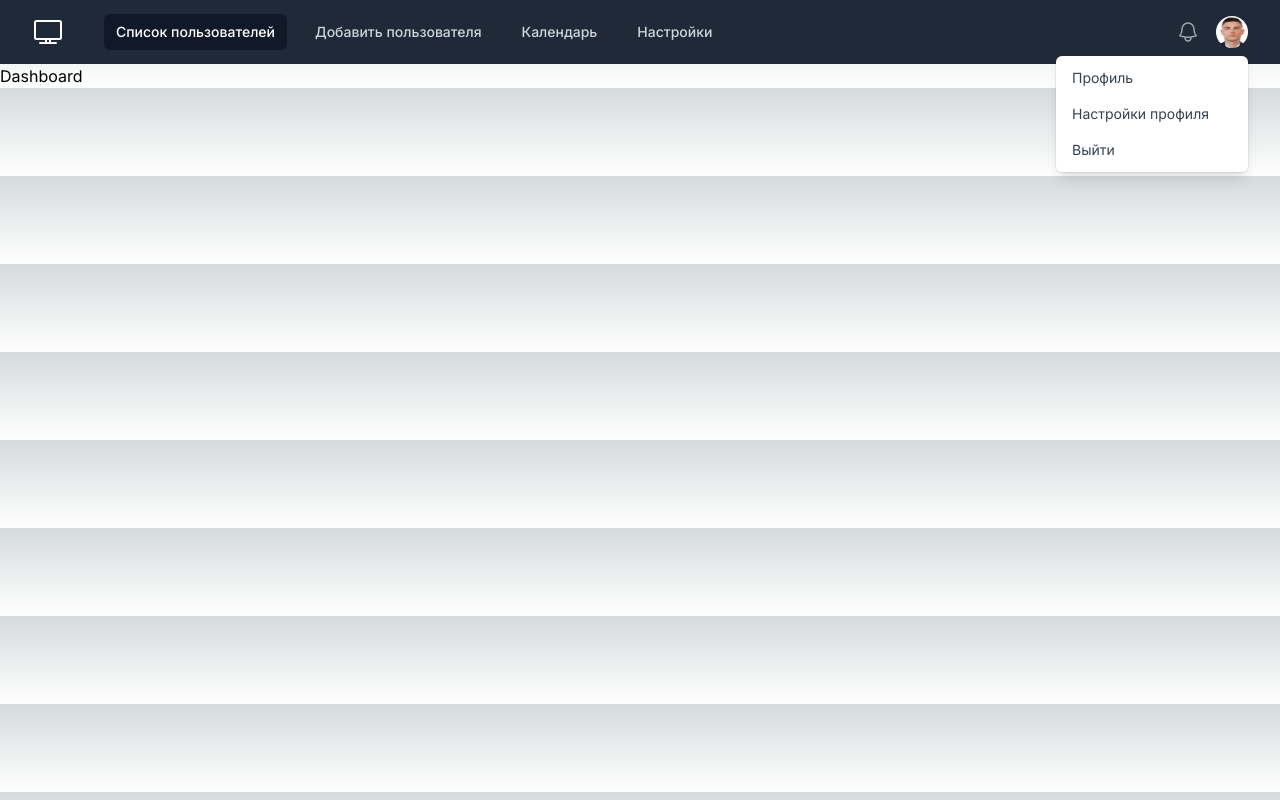
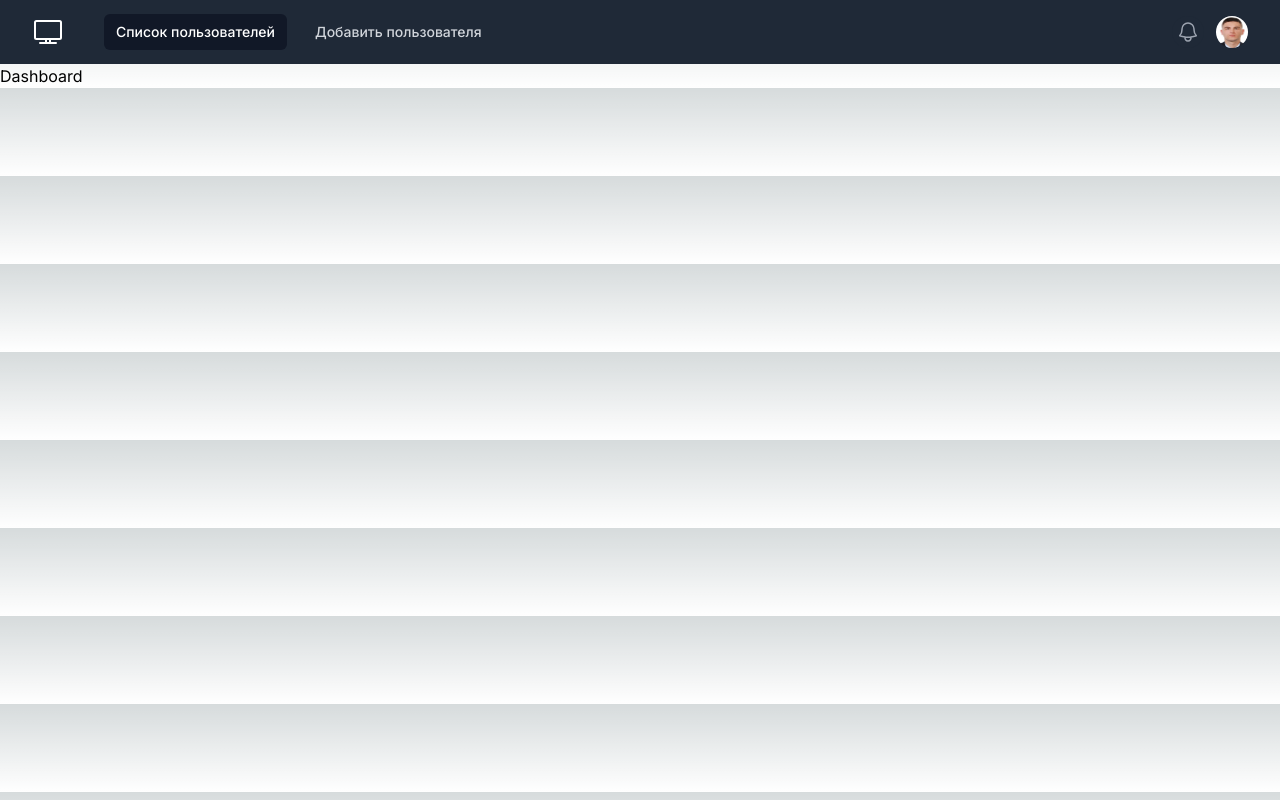
Before and after one commit to Russs11/exp-information-management-system, a Next.js app in the folder admin_panel/: page /dashboard in a window 1280 px wide. Built offline with nearby package versions, Linux system fonts and the light colour scheme.

Commit message:
10.06.2024

```diff
--- a/admin_panel/src/app/page.tsx
+++ b/admin_panel/src/app/page.tsx
@@ -8,7 +8,6 @@ export default function Home() {
         <Header />
       <div className='z-10 max-w-5xl w-full items-center justify-between font-mono text-sm lg:flex'>
         Home
-        <Link href='/auth'>auth</Link>
       </div>
     </main>
   )
--- a/admin_panel/src/components/header/Header.tsx
+++ b/admin_panel/src/components/header/Header.tsx
@@ -1,9 +1,16 @@
 'use client'
 import Image from 'next/image'
 import Link from 'next/link'
+import { useState } from 'react'
+import { RingButton } from '../ui/buttons/RingButton'
+import { UserProfileButton } from '../ui/buttons/UserProfileButton'
+import { UserMenu } from '../ui/user-menu/UserMenu'
 
 export function Header() {
-	return (
+  const [isUserMenu, setIsUserMenu] = useState<boolean>(false)
+
+  console.log(isUserMenu)
+  return (
     <>
       <div className='header'>
         <div className='min-h-full'>
@@ -35,105 +42,17 @@ export function Header() {
                       >
                         Добавить пользователя
                       </a>
-                      <a
-                        href='#'
-                        className='text-gray-300 hover:bg-gray-700 hover:text-white rounded-md px-3 py-2 text-sm font-medium'
-                      >
-                        Календарь
-                      </a>
-                      <a
-                        href='#'
-                        className='text-gray-300 hover:bg-gray-700 hover:text-white rounded-md px-3 py-2 text-sm font-medium'
-                      >
-                        Настройки
-                      </a>
                     </div>
                   </div>
                 </div>
                 <div className='hidden md:block'>
                   <div className='ml-4 flex items-center md:ml-6'>
-                    <button
-                      type='button'
-                      className='relative rounded-full bg-gray-800 p-1 text-gray-400 hover:text-white focus:outline-none focus:ring-2 focus:ring-white focus:ring-offset-2 focus:ring-offset-gray-800'
-                    >
-                      <span className='absolute -inset-1.5'></span>
-                      <span className='sr-only'>Показать уведомления</span>
-                      <svg
-                        className='h-6 w-6'
-                        fill='none'
-                        viewBox='0 0 24 24'
-                        strokeWidth='1.5'
-                        stroke='currentColor'
-                        aria-hidden='true'
-                      >
-                        <path
-                          strokeLinecap='round'
-                          strokeLinejoin='round'
-                          d='M14.857 17.082a23.848 23.848 0 005.454-1.31A8.967 8.967 0 0118 9.75v-.7V9A6 6 0 006 9v.75a8.967 8.967 0 01-2.312 6.022c1.733.64 3.56 1.085 5.455 1.31m5.714 0a24.255 24.255 0 01-5.714 0m5.714 0a3 3 0 11-5.714 0'
-                        />
-                      </svg>
-                    </button>
-
+                    <RingButton />
                     <div className='relative ml-3'>
-                      <div>
-                        <button
-                          type='button'
-                          className='relative flex max-w-xs items-center rounded-full bg-gray-800 text-sm focus:outline-none focus:ring-2 focus:ring-white focus:ring-offset-2 focus:ring-offset-gray-800'
-                          id='user-menu-button'
-                          aria-expanded='false'
-                          aria-haspopup='true'
-                        >
-                          <span className='absolute -inset-1.5'></span>
-                          <span className='sr-only'>
-                            Открыть пользовательское меню
-                          </span>
-
-                          <Image
-                            src='/Petrov_cr.jpg'
-                            alt='avatar'
-                            className='h-8 w-8 rounded-full'
-                            width={36}
-                            height={36}
-                            priority
-                          />
-                        </button>
-                      </div>
-
-                      <div
-                        className='absolute right-0 z-10 mt-2 w-48 origin-top-right rounded-md bg-white py-1 shadow-lg ring-1 ring-black ring-opacity-5 focus:outline-none'
-                        role='menu'
-                        aria-orientation='vertical'
-                        aria-labelledby='user-menu-button'
-                        tabIndex={-1}
-                      >
-                        <a
-                          href='#'
-                          className='block px-4 py-2 text-sm text-gray-700'
-                          role='menuitem'
-                          tabIndex={-1}
-                          id='user-menu-item-0'
-                        >
-                          Профиль
-                        </a>
-                        <a
-                          href='#'
-                          className='block px-4 py-2 text-sm text-gray-700'
-                          role='menuitem'
-                          tabIndex={-1}
-                          id='user-menu-item-1'
-                        >
-                          Настройки профиля
-                        </a>
-                        <a
-                          href='#'
-                          className='block px-4 py-2 text-sm text-gray-700'
-                          role='menuitem'
-                          tabIndex={-1}
-                          id='user-menu-item-2'
-                        >
-                          Выйти
-                        </a>
-                      </div>
+                      <UserProfileButton
+                        onClick={() => setIsUserMenu(prev => !prev)}
+                      />
+                      {isUserMenu && <UserMenu />}
                     </div>
                   </div>
                 </div>
--- /dev/null
+++ b/admin_panel/src/components/ui/buttons/RingButton.tsx
@@ -0,0 +1,31 @@
+import { IButtonProps } from './ButtonProps'
+
+export const RingButton = ({
+  children,
+  className,
+  ...props
+}: IButtonProps): JSX.Element => {
+  return (
+    <button
+			type='button'
+			className='relative rounded-full bg-gray-800 p-1 text-gray-400 hover:text-white focus:outline-none focus:ring-2 focus:ring-white focus:ring-offset-2 focus:ring-offset-gray-800'
+			{...props}>
+      <span className='absolute -inset-1.5'></span>
+      <span className='sr-only'>Показать уведомления</span>
+      <svg
+        className='h-6 w-6'
+        fill='none'
+        viewBox='0 0 24 24'
+        strokeWidth='1.5'
+        stroke='currentColor'
+        aria-hidden='true'
+      >
+        <path
+          strokeLinecap='round'
+          strokeLinejoin='round'
+          d='M14.857 17.082a23.848 23.848 0 005.454-1.31A8.967 8.967 0 0118 9.75v-.7V9A6 6 0 006 9v.75a8.967 8.967 0 01-2.312 6.022c1.733.64 3.56 1.085 5.455 1.31m5.714 0a24.255 24.255 0 01-5.714 0m5.714 0a3 3 0 11-5.714 0'
+        />
+      </svg>
+    </button>
+  )
+}
--- /dev/null
+++ b/admin_panel/src/components/ui/buttons/UserProfileButton.tsx
@@ -0,0 +1,31 @@
+import { IButtonProps } from './ButtonProps'
+import Image from 'next/image'
+
+export const UserProfileButton = ({
+  children,
+  className,
+  ...props
+}: IButtonProps): JSX.Element => {
+  return (
+    <button
+      type='button'
+      className='relative flex max-w-xs items-center rounded-full bg-gray-800 text-sm focus:outline-none focus:ring-2 focus:ring-white focus:ring-offset-2 focus:ring-offset-gray-800'
+      id='user-menu-button'
+      aria-expanded='false'
+      aria-haspopup='true'
+      {...props}
+    >
+      <span className='absolute -inset-1.5'></span>
+      <span className='sr-only'>Открыть пользовательское меню</span>
+
+      <Image
+        src='/Petrov_cr.jpg'
+        alt='avatar'
+        className='h-8 w-8 rounded-full'
+        width={36}
+        height={36}
+        priority
+      />
+    </button>
+  )
+}
--- /dev/null
+++ b/admin_panel/src/components/ui/user-menu/UserMenu.tsx
@@ -0,0 +1,42 @@
+import Link from 'next/link'
+import { DetailedHTMLProps, HTMLAttributes } from 'react'
+
+interface IUserMenuProps
+  extends DetailedHTMLProps<HTMLAttributes<HTMLDivElement>, HTMLDivElement> {}
+
+
+	export const UserMenu = ({
+    ...props
+  }: IUserMenuProps): JSX.Element => {
+    return (
+      <div
+        className='absolute right-0 z-10 mt-2 w-48 origin-top-right rounded-md bg-white py-1 shadow-lg ring-1 ring-black ring-opacity-5 focus:outline-none'
+        role='menu'
+        aria-orientation='vertical'
+        aria-labelledby='user-menu-button'
+        tabIndex={-1}
+      >
+        <a
+          href='#'
+          className='block px-4 py-2 text-sm text-gray-700'
+          role='menuitem'
+          tabIndex={-1}
+          id='user-menu-item-0'
+        >
+          Профиль
+        </a>
+        <a
+          href='#'
+          className='block px-4 py-2 text-sm text-gray-700'
+          role='menuitem'
+          tabIndex={-1}
+          id='user-menu-item-1'
+        >
+          Настройки профиля
+        </a>
+        <Link href='/auth' className='block px-4 py-2 text-sm text-gray-700'>
+          Выйти
+        </Link>
+      </div>
+    )
+  }
```
